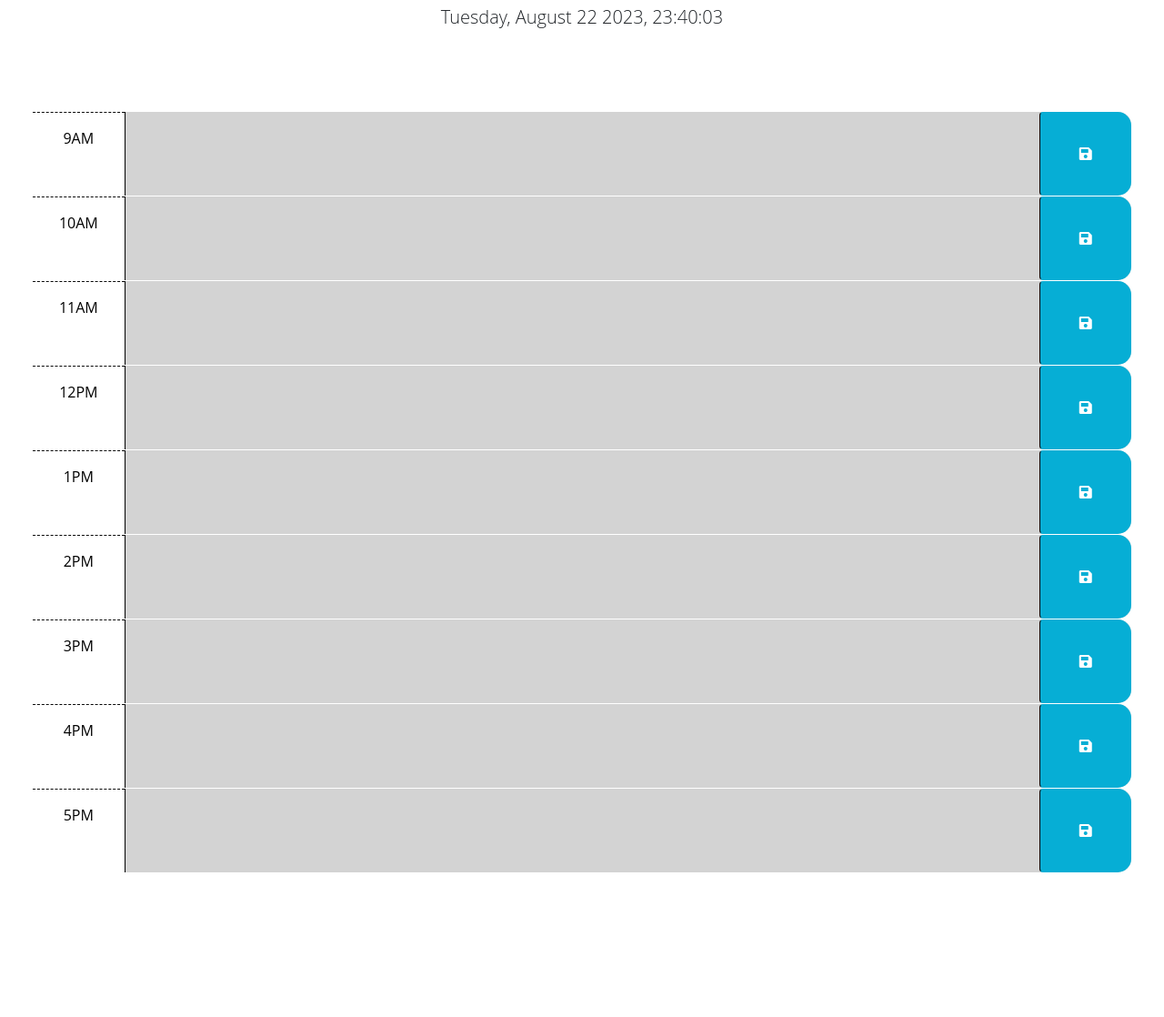
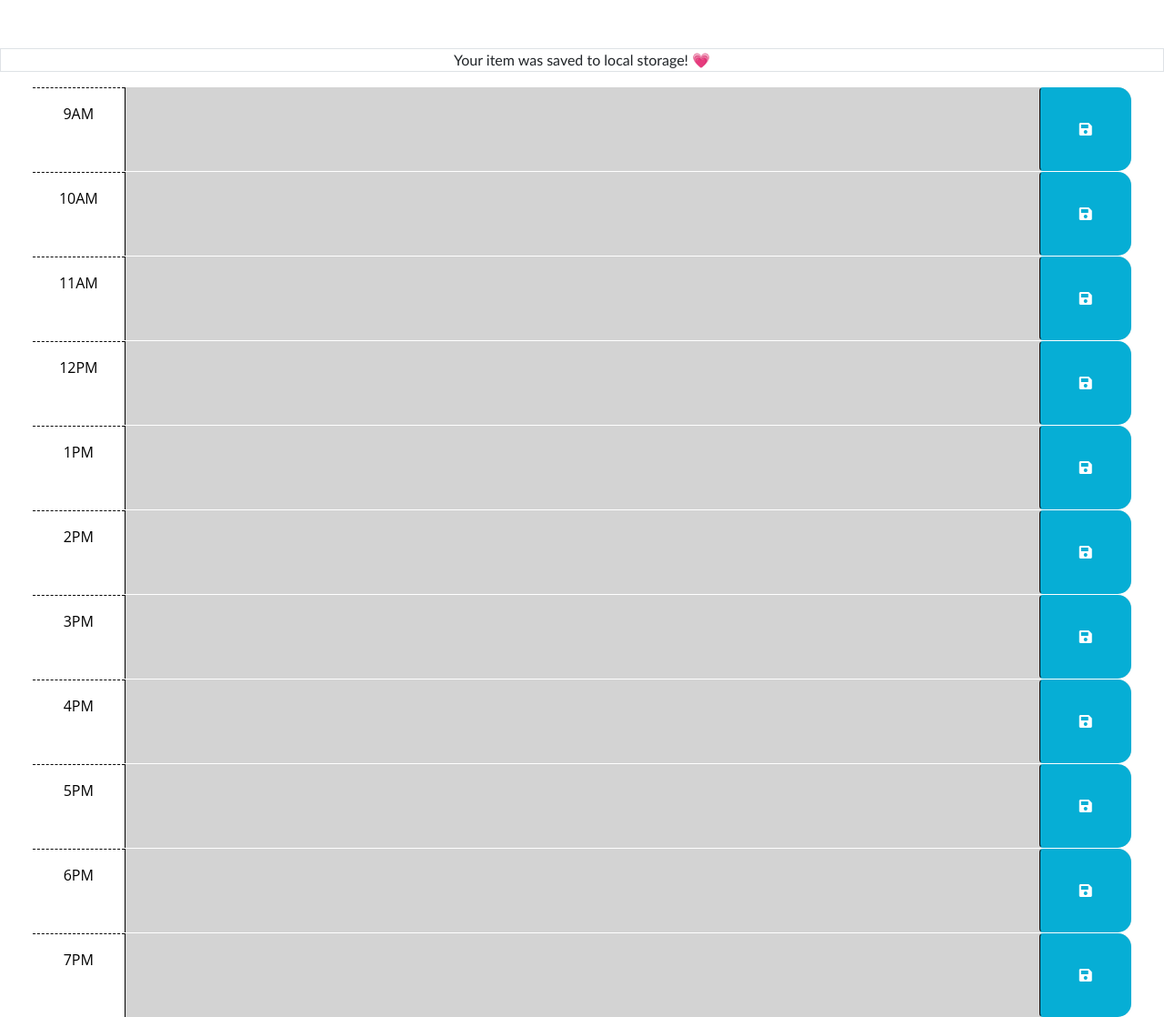
Before and after one commit to mjjust31/Work-Day-Scheduler, a plain HTML site: page index.html in a window 1280 px wide. Shown: the part 175-1293 px from the top of the page at 91% size. Before the commit the page ends 1134 px from the top, so only its background shows below. Drawn offline with nearby package versions, Linux system fonts and the light colour scheme.

Commit message:
update-bootstrap

```diff
--- a/Assets/css/style.css
+++ b/Assets/css/style.css
@@ -57,3 +57,9 @@ textarea {
   font-size: 20px;
   transition: all 0.3s ease-in-out;
 }
+
+#savedItem {
+  /* display:none; */
+  font-family:'Gill Sans', 'Gill Sans MT', Calibri, 'Trebuchet MS', sans-serif;
+
+}
--- a/Assets/script/script2.js
+++ b/Assets/script/script2.js
@@ -5,10 +5,8 @@ console.log(timeBlocks);
 function displayDate() {
   var currentDayEl = document.querySelector("#currentDay");
   // console.log(currentDayEl);
-
   var dateAndTime = dayjs().format("dddd, MMMM DD YYYY, HH:mm:ss");
   // console.log(dateAndTime);
-
   currentDayEl.textContent = dateAndTime;
 }
 
@@ -17,7 +15,8 @@ setInterval(displayDate, 1000);
 
 function matchHour() {
   for (var i = 0; i < timeBlocks.length; i++) {
-    var currentHour = dayjs().format("HH");//this needed to be inside the function to get the updated hour when the function is called.
+
+    var currentHour = dayjs().format("HH"); //this needed to be inside the function to get the updated hour when the function is called.
     console.log(currentHour);
     var timeBlock = timeBlocks[i];
     var dataHour = timeBlock.getAttribute("data-hour");
@@ -33,4 +32,7 @@ function matchHour() {
   }
 }
 matchHour();
-setInterval(matchHour, 60000); //should be checking every minute to see if houris matched.
+setInterval(matchHour, 1000); // checking every minute to see if houris matched.
+
+var textAreasEl = document.querySelectorAll("textarea");
+console.log(textAreasEl);
--- a/index.html
+++ b/index.html
@@ -24,20 +24,17 @@
   </head>
 
   <body>
-    <header class="p-5 mb-4 text-center">
+    <header class="p-3 mb-4 text-center">
       <h1 class="display-3">Work Day Scheduler</h1>
       <p class="lead">A simple calendar app for scheduling your work day</p>
-      <p id="currentDay" class="lead"></p>
+      <p class="border-bottom" id="currentDay" class="lead"></p>
     </header>
-    <!-- Use class for "past", "present", and "future" to apply styles to the
-        time-block divs accordingly. The javascript will need to do this by
-        adding/removing these classes on each div by comparing the hour in the
-        id to the current hour. The html provided below is meant to be an example
-        demonstrating how the css provided can be leveraged to create the
-        desired layout and colors. The html below should be removed or updated
-        in the finished product. Remember to delete this comment once the
-        code is implemented.
-        -->
+
+    <section>
+      <p class="text-center border border-primary-subtle" id="savedItem">
+        Your item was saved to local storage! 💗
+      </p>
+    </section>
 
     <div class="container-fluid px-5 custom-class">
       <!-- Example of a past time block. The "past" class adds a gray background color. -->
@@ -114,6 +111,22 @@
           <i class="fas fa-save" aria-hidden="true"></i>
         </button>
       </div>
+
+      <div data-hour="18" id="hour-18" class="row time-block">
+        <div class="col-2 col-md-1 hour text-center py-3">6PM</div>
+        <textarea class="col-8 col-md-10 description" rows="3"> </textarea>
+        <button class="btn saveBtn col-2 col-md-1" aria-label="save">
+          <i class="fas fa-save" aria-hidden="true"></i>
+        </button>
+      </div>
+
+      <div data-hour="19" id="hour-19" class="row time-block">
+        <div class="col-2 col-md-1 hour text-center py-3">7PM</div>
+        <textarea class="col-8 col-md-10 description" rows="3"> </textarea>
+        <button class="btn saveBtn col-2 col-md-1" aria-label="save">
+          <i class="fas fa-save" aria-hidden="true"></i>
+        </button>
+      </div>
     </div>
     <script src="https://cdnjs.cloudflare.com/ajax/libs/jquery/3.2.1/jquery.min.js"></script>
     <script
```
